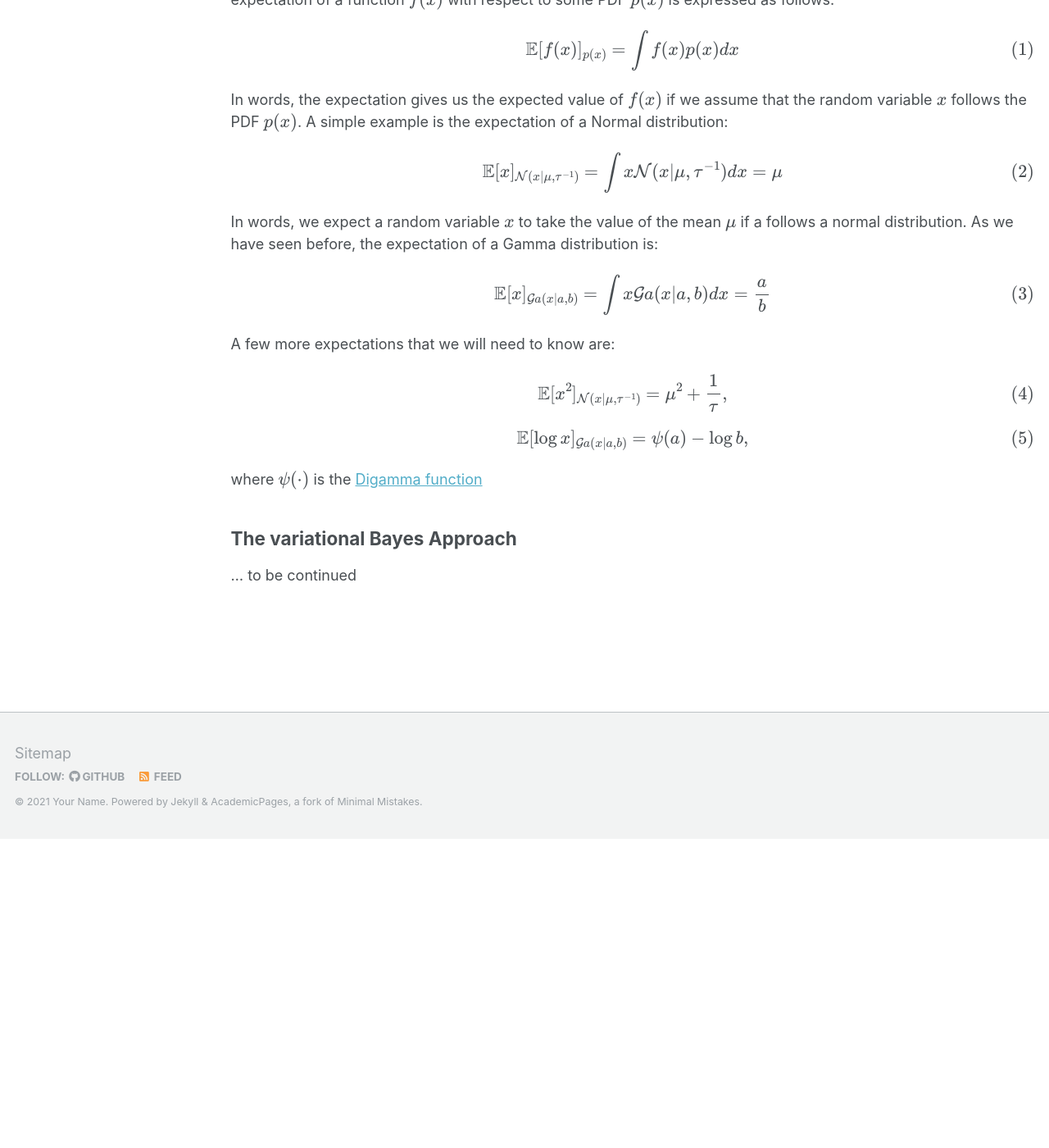
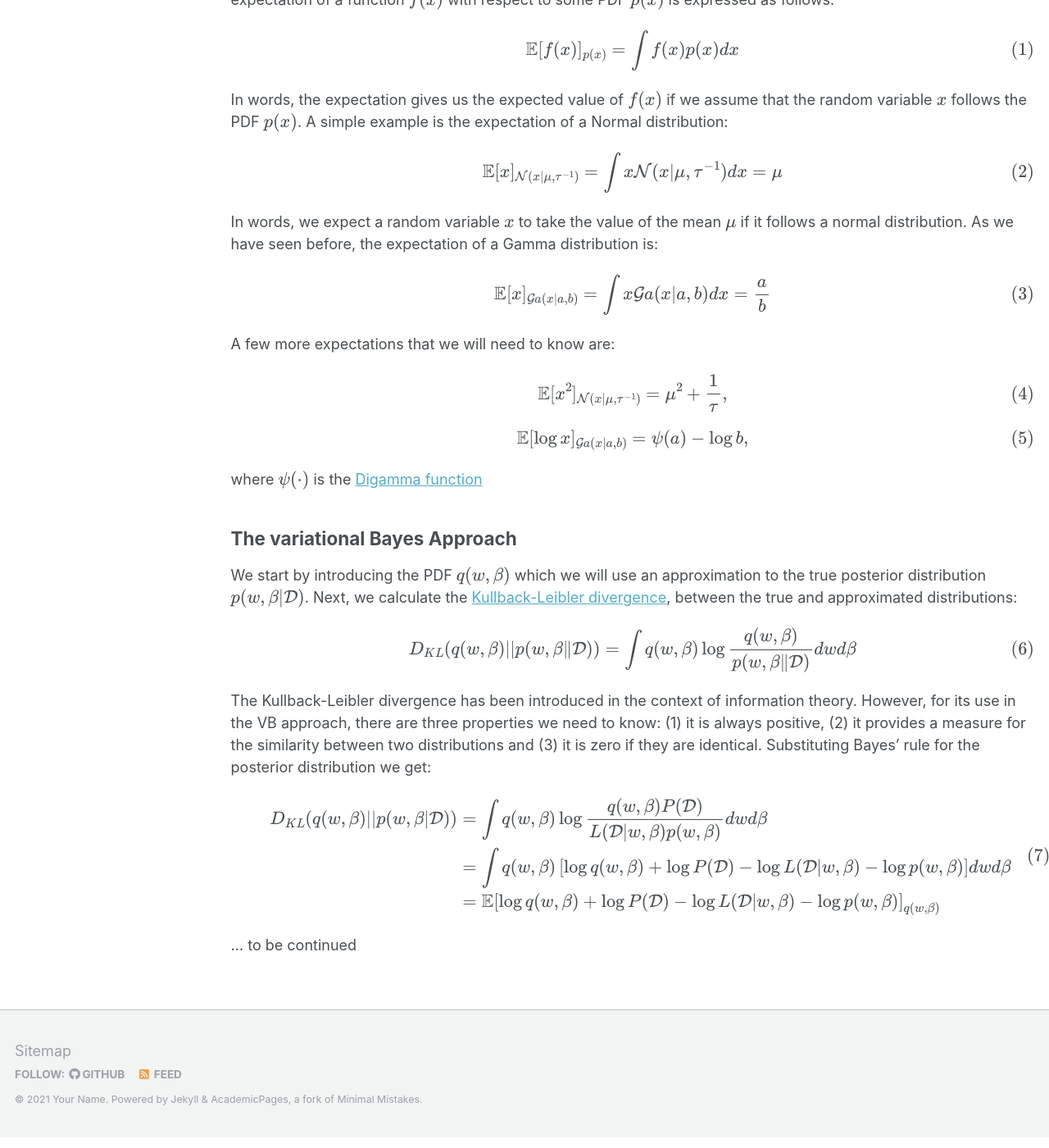
Before and after one commit to manueich/manueich.github.io, a Jekyll site: the page built from _pages/Bayesian_Inference/BI_VB.md, in a window 1280 px wide and 1400 px high, scrolled down 376 px. Shown: the whole window at 82% size. Built offline with Jekyll 4.4.1, drawn with Linux system fonts in a browser that asks for light colours; formulas are drawn with MathJax 3.

Commit message:
Update BI_VB.md

```diff
--- a/_pages/Bayesian_Inference/BI_VB.md
+++ b/_pages/Bayesian_Inference/BI_VB.md
@@ -17,7 +17,7 @@ In words, the expectation gives us the expected value of $f(x)$ if we assume tha
 
 $$\mathbb{E}[x]_{\mathcal{N}(x|\mu,\tau^{-1})}=\int x\mathcal{N}(x|\mu,\tau^{-1})dx=\mu$$
 
-In words, we expect a random variable $x$ to take the value of the mean $\mu$ if a follows a normal distribution. As we have seen before, the expectation of a Gamma distribution is:
+In words, we expect a random variable $x$ to take the value of the mean $\mu$ if it follows a normal distribution. As we have seen before, the expectation of a Gamma distribution is:
 
 $$\mathbb{E}[x]_{\mathcal{Ga}(x|a,b)}=\int x\mathcal{Ga}(x|a,b)dx=\frac{a}{b}$$
 
@@ -31,6 +31,15 @@ where $\psi(\cdot)$ is the [Digamma function](https://en.wikipedia.org/wiki/Diga
 
 ## The variational Bayes Approach
 
+We start by introducing the PDF $q(w,\beta)$ which we will use an approximation to the true posterior distribution $p(w,\beta\|\mathcal{D})$. Next, we calculate the [Kullback-Leibler divergence](https://en.wikipedia.org/wiki/Kullback%E2%80%93Leibler_divergence), between the true and approximated distributions:
+
+$$D_{KL}(q(w,\beta)||p(w,\beta\|\mathcal{D}))=\int q(w,\beta)\log\frac{q(w,\beta)}{p(w,\beta\|\mathcal{D})}dwd\beta$$
+
+The Kullback-Leibler divergence has been introduced in the context of information theory. However, for its use in the VB approach, there are three properties we need to know: (1) it is always positive, (2) it provides a measure for the similarity between two distributions and (3) it is zero if they are identical. Substituting Bayes' rule for the posterior distribution we get:
+
+$$\begin{aligned} D_{KL}(q(w,\beta)||p(w,\beta|\mathcal{D})) &=\int q(w,\beta)\log\frac{q(w,\beta)P(\mathcal{D})}{L(\mathcal{D}|w,\beta)p(w,\beta)}dwd\beta\\ &=\int q(w,\beta) \left[\log q(w,\beta) + \log P(\mathcal{D}) - \log L(\mathcal{D}|w,\beta) - \log p(w,\beta)\right]dwd\beta\\ &= \mathbb{E}\left[\log q(w,\beta) + \log P(\mathcal{D}) - \log L(\mathcal{D}|w,\beta) - \log p(w,\beta)\right]_{q(w,\beta)}\\\end{aligned}$$
+
+
 
 
 
```
